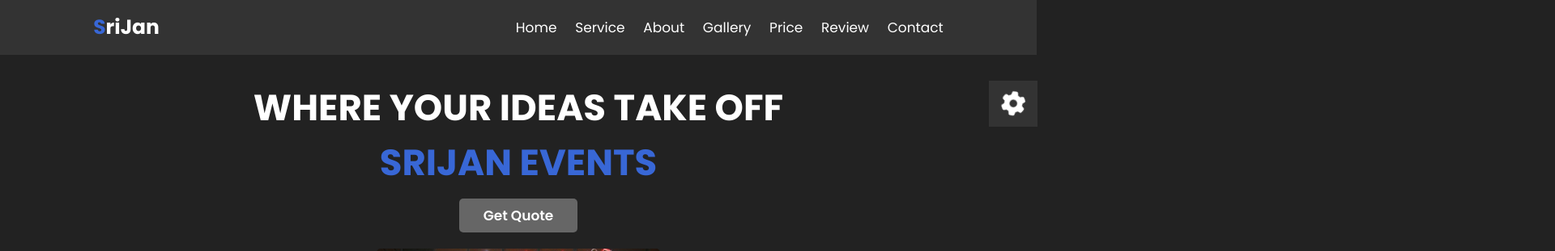
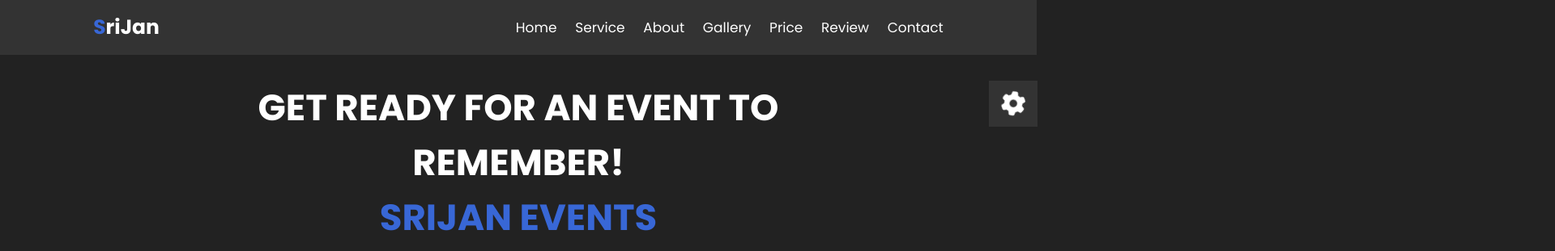
Before and after one commit to madhumitha262004/event, a plain HTML site: page index.html in a window 1280 px wide. Shown: the top 311 px of the page at 81% size, 1920 px wide, since content can reach past the window. Drawn offline with nearby package versions, Linux system fonts and the light colour scheme.

Commit message:
Update index.html

```diff
--- a/index.html
+++ b/index.html
@@ -44,7 +44,7 @@
     <section class="home" id="home">
       <div class="content">
         <h3>
-          where your ideas take off
+           Get ready for an event to remember! <br>
           <span> SriJan events </span>
         </h3>
         <a href="#contact" class="btn">get quote</a>
```
